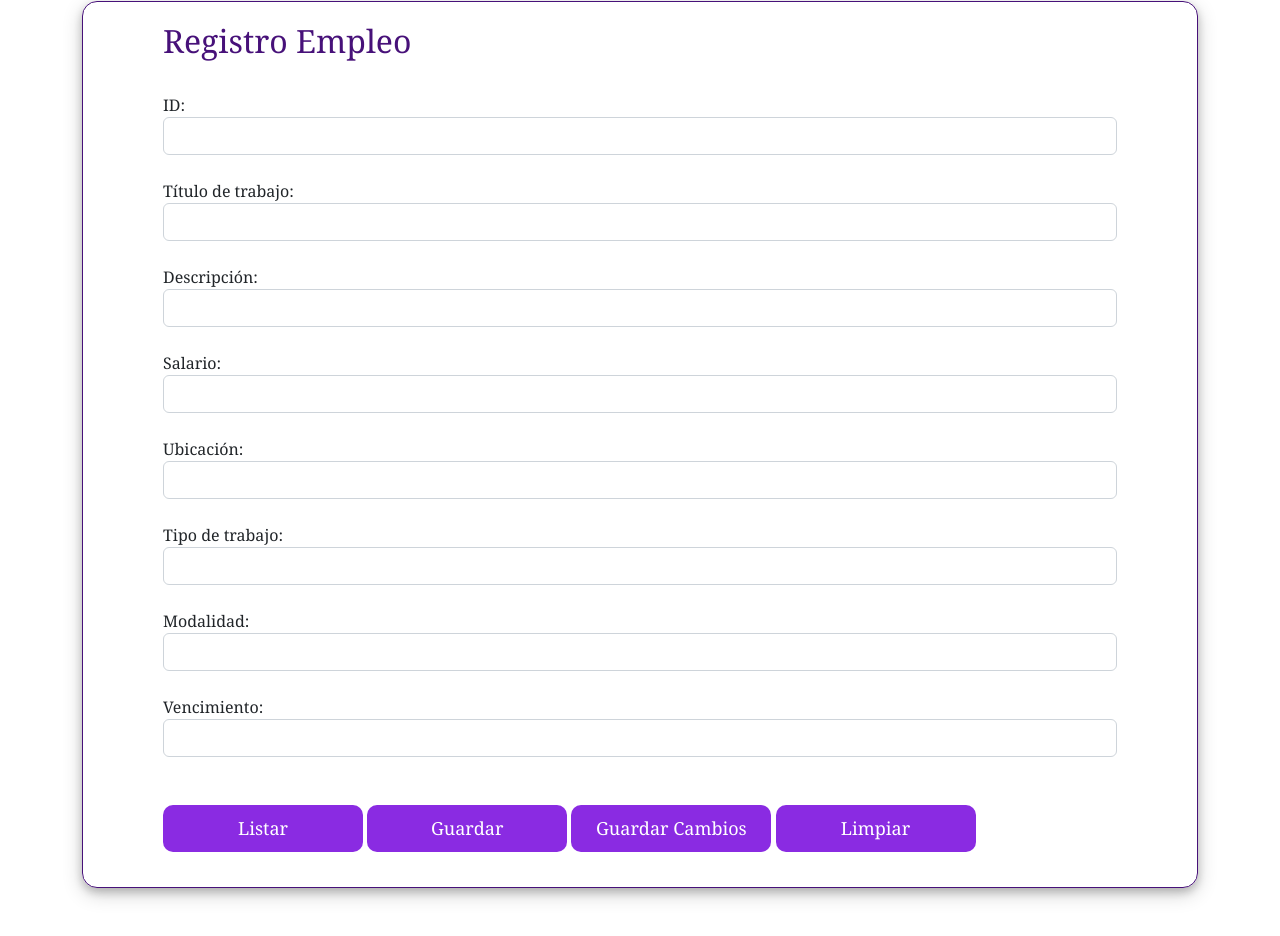
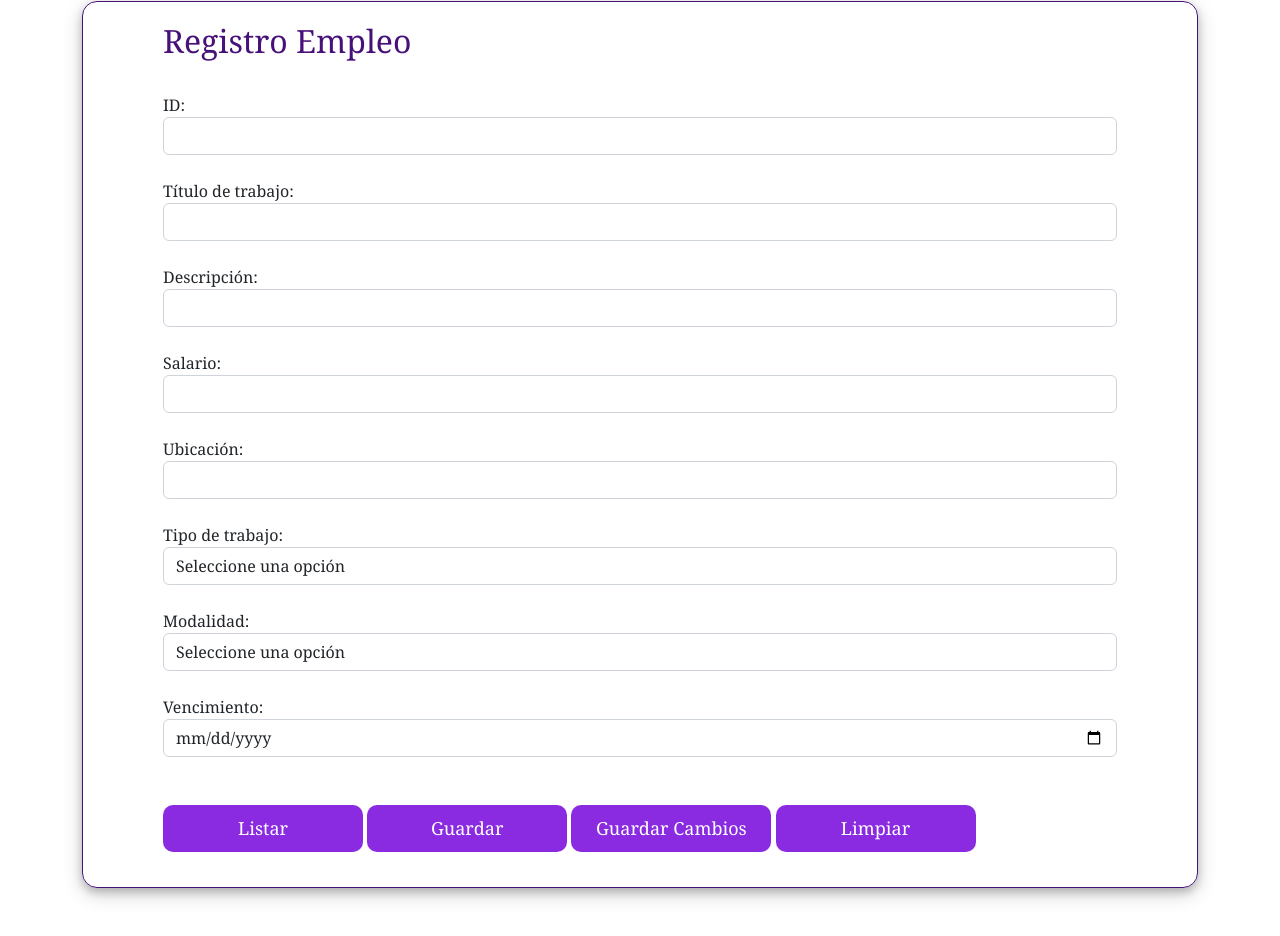
Before and after one commit to dpasoss/proyecto_poo, a plain HTML site: page Frontend/public/panelEmpresarial.html in a window 1280 px wide. Shown: the part 318-1254 px from the top of the page. Drawn offline with nearby package versions, Linux system fonts and the light colour scheme; some packages are replaced by stand-ins of ours; a script that the page names is missing.

Commit message:
Update panelEmpresarial.html
Panel Empresarial dropdown done

```diff
--- a/Frontend/public/panelEmpresarial.html
+++ b/Frontend/public/panelEmpresarial.html
@@ -94,58 +94,66 @@
             <br>
 
             <div>
-                <label for="id" class="formbold-form-label">ID:</label>
-                <input type="text" name="id" id="id" class="form-control" readonly="true"/>
+              <label for="id" class="formbold-form-label">ID:</label>
+              <input type="text" name="id" id="id" class="form-control" readonly />
             </div>
 
             <br>
 
             <div>
-                <label for="titulo" class="formbold-form-label"> Título de trabajo: </label>
-                <input type="text" id="titulo" class="form-control"></input>
+              <label for="titulo" class="formbold-form-label">Título de trabajo:</label>
+              <input type="text" id="titulo" class="form-control" />
             </div>
 
             <br>
             <div>
-                <label for="descripcion" class="formbold-form-label"> Descripción: </label>
-                <input type="text" id="descripcion" class="form-control"></input>
+              <label for="descripcion" class="formbold-form-label">Descripción:</label>
+              <input type="text" id="descripcion" class="form-control" />
             </div>
 
             <br>
             <div>
-                <label for="salario" class="formbold-form-label"> Salario: </label>
-                <input type="text" id="salario" class="form-control"></input>
+              <label for="salario" class="formbold-form-label">Salario:</label>
+              <input type="number" id="salario" class="form-control" />
             </div>
 
             <br>
             <div>
-                <label for="ubicacion" class="formbold-form-label"> Ubicación: </label>
-                <input type="text" id="ubicacion" class="form-control"></input>
+              <label for="ubicacion" class="formbold-form-label">Ubicación:</label>
+              <input type="text" id="ubicacion" class="form-control" />
             </div>
 
             <br>
             <div>
-                <label for="tipoTrabajo" class="formbold-form-label">Tipo de trabajo:</label>
-                <input type="text" id="tipoTrabajo" class="form-control"></input>
+              <label for="tipoTrabajo" class="formbold-form-label">Tipo de trabajo:</label>
+              <select id="tipoTrabajo" class="form-control">
+                <option value="">Seleccione una opción</option>
+                <option value="tiempo completo">Tiempo completo</option>
+                <option value="parcial">Parcial</option>
+              </select>
+            </div>
 
-            </div>
             <br>
             <div>
-                <label for="modalidad" class="formbold-form-label">Modalidad:</label>
-                <input type="text" id="modalidad" class="form-control"></input>
+              <label for="modalidad" class="formbold-form-label">Modalidad:</label>
+              <select id="modalidad" class="form-control">
+                <option value="">Seleccione una opción</option>
+                <option value="onsite">Presencial</option>
+                <option value="hibrido">Híbrido</option>
+                <option value="remoto">Remoto</option>
+              </select>
+            </div>
 
+            <br>
+            <div>
+              <label for="vencimiento" class="formbold-form-label">Vencimiento:</label>
+              <input type="date" id="vencimiento" class="form-control" />
             </div>
+
             <br>
-
-            <div>
-                <label for="vencimiento" class="formbold-form-label"> Vencimiento: </label>
-                <input type="text" id="vencimiento" class="form-control"></input>
-            </div>
-            <br>
-
             <div style="display: none;">
-                <label for="empresa" class="formbold-form-label"> Empresa: </label>
-                <input type="text" id="empresa" class="form-control" readonly/>
+              <label for="empresa" class="formbold-form-label">Empresa:</label>
+              <input type="text" id="empresa" class="form-control" readonly />
             </div>
 
             <br>
@@ -153,8 +161,8 @@
             <button class="formbold-btn" id="btnGuardar">Guardar</button>
             <button class="formbold-btn" id="btnActualizar">Guardar Cambios</button>
             <button class="formbold-btn" id="btnLimpiar">Limpiar</button>
+          </form>
 
-        </form>
 
     </section>
 
```
